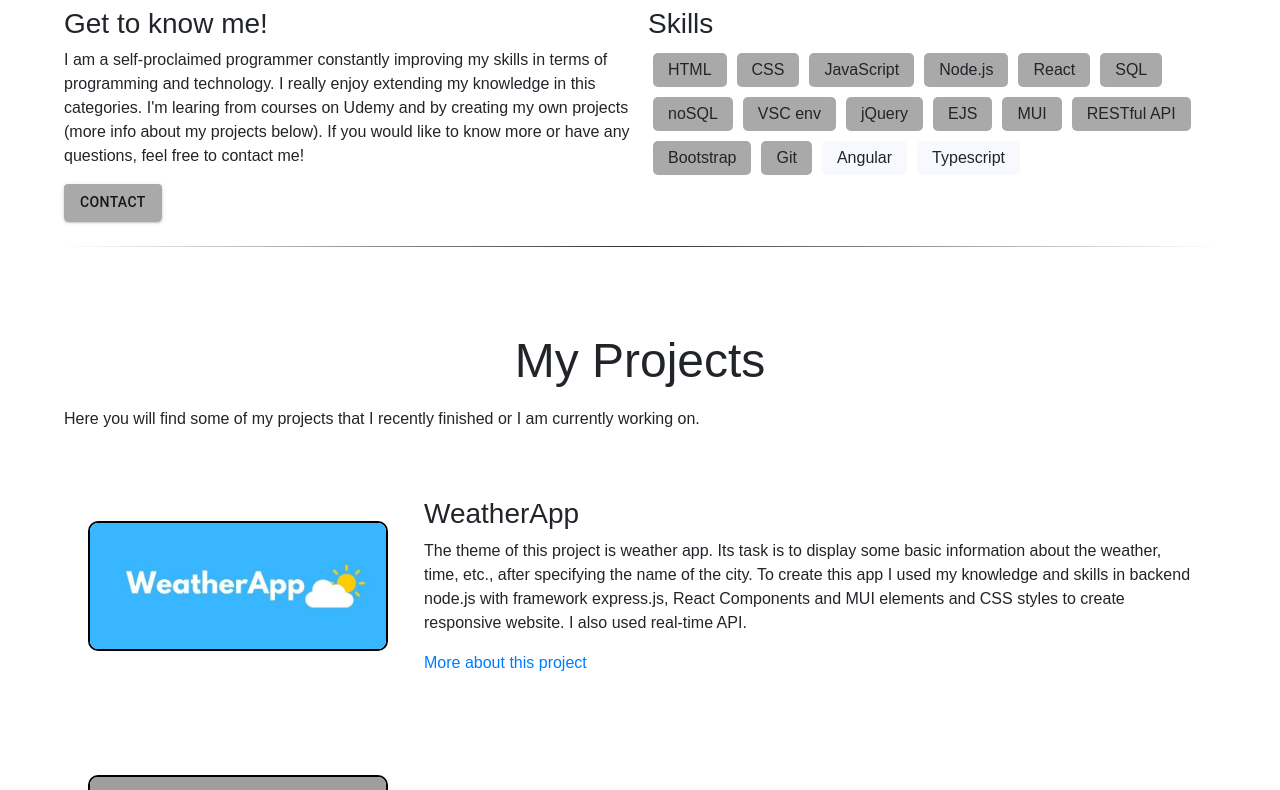
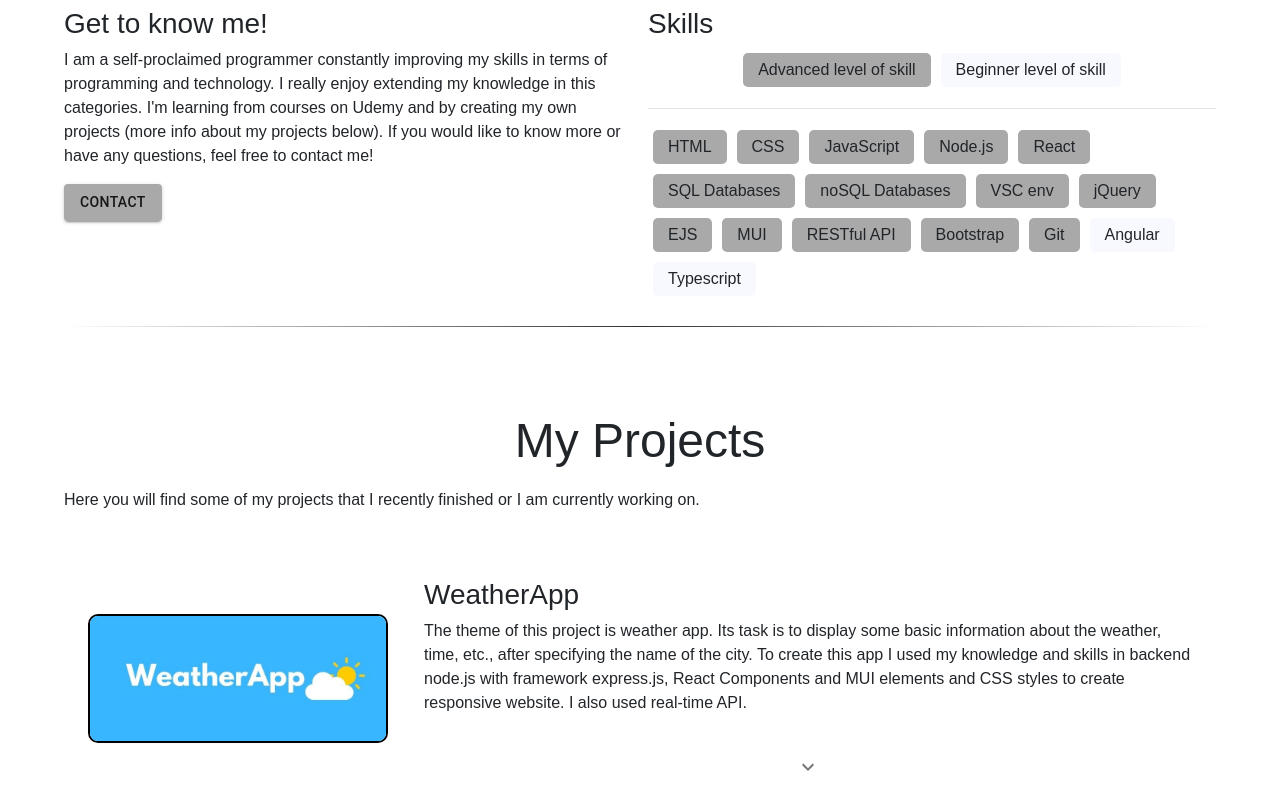
Before and after one commit to WojciechZ04/WojciechZ04, a React (Create React App) app: page / in a window 1280 px wide. Shown: the part 570-1360 px from the top of the page. Built offline with nearby package versions, Linux system fonts and the light colour scheme; grey boxes are pictures that could not be loaded; a web font is replaced by a local one.

Commit message:
Add accordion to projects section. Code fixes. Skills mapping.

```diff
--- a/src/App.css
+++ b/src/App.css
@@ -29,6 +29,10 @@ nav {
   top: 0px;
   width: 100%;
   box-shadow: 0 25px 20px -20px rgba(0, 0, 0, 0.4);
+}
+
+a {
+  text-align: center;
 }
 
 #home {
--- a/src/App.js
+++ b/src/App.js
@@ -15,9 +15,9 @@ function App() {
       <Sidebar />
       <Home />
       <About />
-      <div class="divider div-transparent div-arrow-down"></div>
+      <div className="divider div-transparent div-arrow-down"></div>
       <Projects />
-      <div class="divider div-transparent div-arrow-down"></div>
+      <div className="divider div-transparent div-arrow-down"></div>
       <Contact />
       <Footer />
     </div>
--- a/src/components/About.jsx
+++ b/src/components/About.jsx
@@ -9,6 +9,24 @@ const theme = createTheme({
     },
   },
 });
+
+let skills = [
+  "HTML",
+  "CSS",
+  "JavaScript",
+  "Node.js",
+  "React",
+  "SQL Databases",
+  "noSQL Databases",
+  "VSC env",
+  "jQuery",
+  "EJS",
+  "MUI",
+  "RESTful API",
+  "Bootstrap",
+  "Git",
+];
+let skillsEarly = ["Angular", "Typescript"];
 
 function About() {
   return (
@@ -24,7 +42,7 @@ function About() {
           <p>
             I am a self-proclaimed programmer constantly improving my skills in
             terms of programming and technology. I really enjoy extending my
-            knowledge in this categories. I'm learing from courses on Udemy and
+            knowledge in this categories. I'm learning from courses on Udemy and
             by creating my own projects (more info about my projects below). If
             you would like to know more or have any questions, feel free to
             contact me!
@@ -37,23 +55,21 @@ function About() {
         </Grid>
         <Grid item sx={{ width: "50%" }}>
           <h3>Skills</h3>
+          <div className="skills" style={{ justifyContent: "center" }}>
+            <div className="skill">Advanced level of skill</div>
+            <div className="skill notLearned">Beginner level of skill</div>
+          </div>
+
+          <hr />
+
           <div className="skills">
-            <div className="skill">HTML</div>
-            <div className="skill">CSS</div>
-            <div className="skill">JavaScript</div>
-            <div className="skill">Node.js</div>
-            <div className="skill">React</div>
-            <div className="skill">SQL</div>
-            <div className="skill">noSQL</div>
-            <div className="skill">VSC env</div>
-            <div className="skill">jQuery</div>
-            <div className="skill">EJS</div>
-            <div className="skill">MUI</div>
-            <div className="skill">RESTful API</div>
-            <div className="skill">Bootstrap</div>
-            <div className="skill">Git</div>
-            <div className="skill notLearned">Angular</div>
-            <div className="skill notLearned">Typescript</div>
+            {skills.map((skill, index) => {
+              return <div key={index} className="skill">{skill}</div>;
+            })}
+
+            {skillsEarly.map((skill, index) => {
+              return <div key={index} className="skill notLearned">{skill}</div>;
+            })}
           </div>
         </Grid>
       </Grid>
--- a/src/components/Contact.jsx
+++ b/src/components/Contact.jsx
@@ -1,5 +1,6 @@
 import React, { useRef } from "react";
 import emailjs from "@emailjs/browser";
+import { Container } from "@mui/material";
 
 const Contact = () => {
   const form = useRef();
@@ -26,19 +27,21 @@ const Contact = () => {
   };
 
   return (
-    <div className="contact" id="contact">
+    <Container id="contact" sx={{ pt: "50px" }}>
+      <div className="contact" >
         <h2>Contact Me</h2>
         <p>Send a message using the form below</p>
         <form className="form" ref={form} onSubmit={sendEmail}>
           <label>First and Last Name</label>
-        <input type="text" name="user_name" autoComplete="off"/>
+          <input type="text" name="user_name" autoComplete="off" />
           <label>Email</label>
-        <input type="email" name="user_email"/>
+          <input type="email" name="user_email" />
           <label>Message</label>
           <textarea name="message" />
           <input type="submit" value="Send" />
         </form>
       </div>
+    </Container>
   );
 };
 
--- a/src/components/Home.jsx
+++ b/src/components/Home.jsx
@@ -4,7 +4,7 @@ function Home() {
   return (
     <section id="home">
       <h1>Hi, I'm Wojciech Zieliński</h1>
-      <div class="divider div-transparent div-arrow-down"></div>
+      <div className="divider div-transparent div-arrow-down"></div>
       <p>A Frontend and Backend Junior Developer of Web Applications</p>
     </section>
   );
--- a/src/components/Navbar.jsx
+++ b/src/components/Navbar.jsx
@@ -2,12 +2,12 @@ import React from "react";
 
 function Navbar() {
   return (
-    <nav class="navbar navbar-expand-lg navbar-dark background" style={{position: "sticky"}}>
-      <a class="navbar-brand" href="/WojciechZ04">
+    <nav className="navbar navbar-expand-lg navbar-dark background" style={{position: "sticky"}}>
+      <a className="navbar-brand" href="/WojciechZ04">
         Wojciech Zieliński
       </a>
       <button
-        class="navbar-toggler"
+        className="navbar-toggler"
         type="button"
         data-toggle="collapse"
         data-target="#navbarSupportedContent"
@@ -15,28 +15,28 @@ function Navbar() {
         aria-expanded="false"
         aria-label="Toggle navigation"
       >
-        <span class="navbar-toggler-icon"></span>
+        <span className="navbar-toggler-icon"></span>
       </button>
 
-      <div class="collapse navbar-collapse" id="navbarSupportedContent">
-        <ul class="navbar-nav ml-auto">
-          <li class="nav-item active">
-            <a class="nav-link" href="#home">
-              Home <span class="sr-only">(current)</span>
+      <div className="collapse navbar-collapse" id="navbarSupportedContent">
+        <ul className="navbar-nav ml-auto">
+          <li className="nav-item active">
+            <a className="nav-link" href="#home">
+              Home <span className="sr-only">(current)</span>
             </a>
           </li>
-          <li class="nav-item">
-            <a class="nav-link" href="#about">
+          <li className="nav-item">
+            <a className="nav-link" href="#about">
               About Me
             </a>
           </li>
-          <li class="nav-item">
-            <a class="nav-link" href="#projects">
+          <li className="nav-item">
+            <a className="nav-link" href="#projects">
               My Projects
             </a>
           </li>
-          <li class="nav-item">
-            <a class="nav-link" href="#contact">
+          <li className="nav-item">
+            <a className="nav-link" href="#contact">
               Contact
             </a>
           </li>
--- a/src/components/Project.jsx
+++ b/src/components/Project.jsx
@@ -1,18 +1,54 @@
 import React from "react";
 import { Grid, Container } from "@mui/material";
+import Accordion from "@mui/material/Accordion";
+import AccordionSummary from "@mui/material/AccordionSummary";
+import AccordionDetails from "@mui/material/AccordionDetails";
+import ExpandMoreIcon from "@mui/icons-material/ExpandMore";
 
 function Project(props) {
+  const skills = props.skills;
   return (
     <Container sx={{ py: "50px" }}>
       <Grid container spacing={2} justifyContent="center" alignItems="center">
         <Grid item sx={{ width: "30%" }}>
-
           <img src={props.img} alt="appLogo" />
         </Grid>
         <Grid item sx={{ width: "70%" }}>
           <h3>{props.title}</h3>
           <p>{props.description}</p>
-          <a href={props.more}>More about this project</a>
+          <Accordion
+            sx={{
+              boxShadow: "none",
+            }}
+          >
+            <AccordionSummary
+              expandIcon={<ExpandMoreIcon />}
+              sx={{
+                display: "grid",
+                justifyContent: "center",
+                flexGrow: "0",
+                alignItems: "center",
+                width: "10%",
+                margin: "auto",
+              }}
+            ></AccordionSummary>
+            <AccordionDetails>
+              <p>[More about the project]</p>
+              <h4>Skills used in this project:</h4>
+              <div className="skills">
+                {skills.map((skill, index) => {
+                  return (
+                    <div key={index} className="skill">
+                      {skill}
+                    </div>
+                  );
+                })}
+              </div>
+              <p>
+                Complete documentation available on <a href={props.more} sx={{ textAlign: "center" }}> {props.more} </a>
+              </p>
+            </AccordionDetails>
+          </Accordion>
         </Grid>
       </Grid>
     </Container>
--- a/src/components/Projects.jsx
+++ b/src/components/Projects.jsx
@@ -2,13 +2,18 @@ import React from "react";
 import Project from "./Project";
 import { Container } from "@mui/material";
 import Image1 from "../images/weatherApp.jpg";
+
+let skills1 = ['HTML', 'CSS', 'JavaScript', 'node.js', 'express.js', 'React', 'MUI', 'API']
+let skills2 = ['HTML', 'CSS', 'JavaScript', 'React']
+let skills3 = ['HTML', 'CSS', 'JavaScript', 'SQL Database', 'MongoDB']
 
 function Projects() {
   return (
     <Container id="projects" sx={{ pt: "50px" }}>
       <h2>My Projects</h2>
       <p>
-        Here you will find some of my projects that I recently finished or I am currently working on.
+        Here you will find some of my projects that I recently finished or I am
+        currently working on.
       </p>
       <Project
         img={Image1}
@@ -16,6 +21,7 @@ function Projects() {
         description="
         The theme of this project is weather app. Its task is to display some basic information about the weather, time, etc., after specifying the name of the city. To create this app I used my knowledge and skills in backend node.js with framework express.js, React Components and MUI elements and CSS styles to create responsive website. I also used real-time API."
         more="https://github.com/WojciechZ04/weather-app"
+        skills={skills1}
       />
       <Project
         img="https://static.vecteezy.com/system/resources/previews/000/552/199/original/gears-vector-icon.jpg"
@@ -23,15 +29,18 @@ function Projects() {
         description="
         The 'Keeper' app was inspired by the Google Keep app. It is used to quickly create notes where you can write down your ideas. The main focus of this project was to improve skills on React framework."
         more="https://github.com/WojciechZ04/keeper-app4"
+        skills={skills2}
       />
       <Project
         img="https://static.vecteezy.com/system/resources/previews/000/552/199/original/gears-vector-icon.jpg"
         title="To Do List"
         description="A simple interactive to-do list app. As befits a to-do list, the application has the ability to add your own tasks to the list and delete those that have been completed. It is also possible to create your own lists by extending the url with the name of the list (e.g. adding /work will create a list with the title 'work'). The project uses a database hosted with MongoDB Atlas. The ejs language was used to create the application."
         more="https://github.com/WojciechZ04/to_do_list"
+        skills={skills3}
       />
+
       <p className="text">
-        More projects can be found {" "}
+        More projects can be found{" "}
         <a href="https://github.com/WojciechZ04">here</a>.
       </p>
     </Container>
```
Lines whose indentation alone changed are shown as unchanged.
